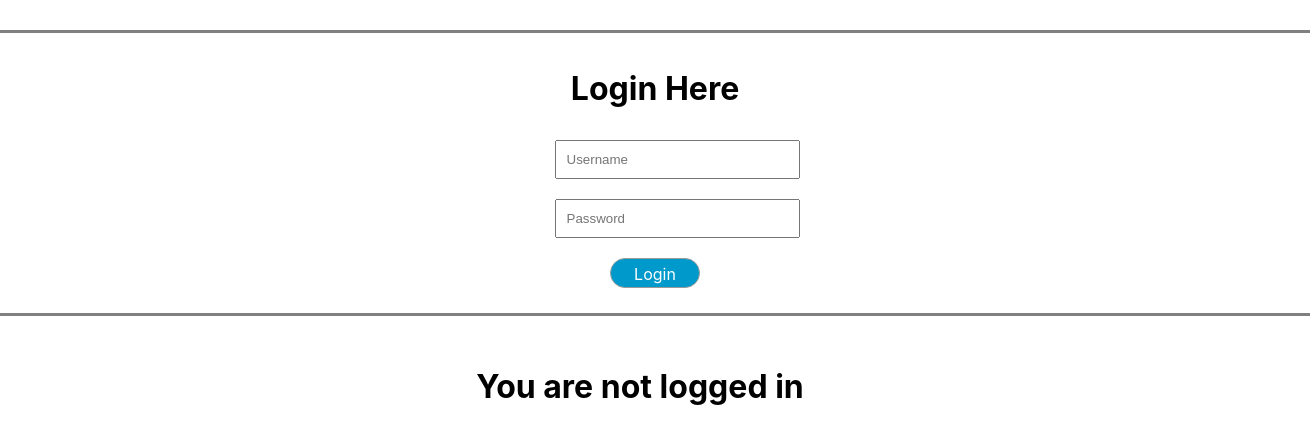
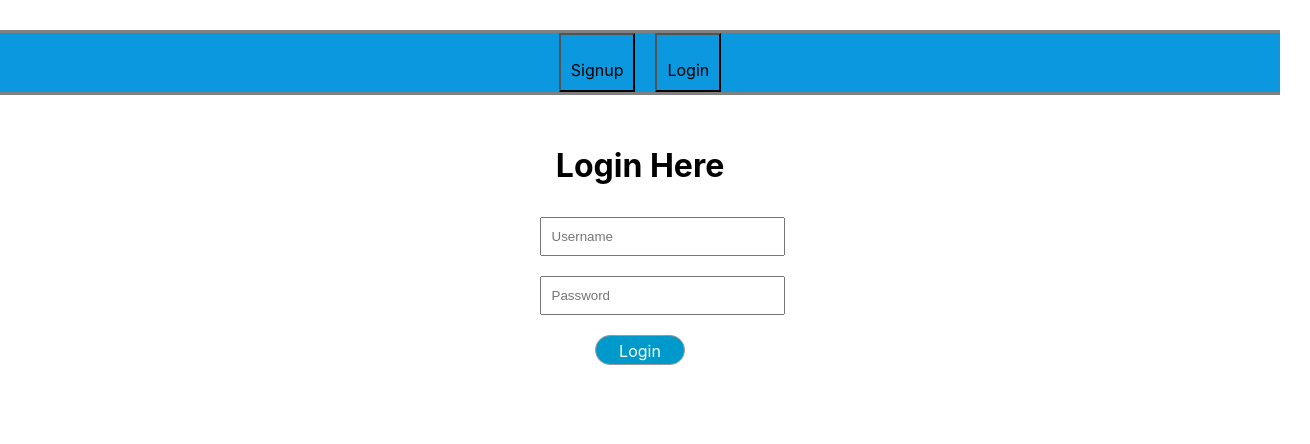
Before and after one commit to freeWillee/CohortPlus-client, a React (Create React App) app: page /login in a window 1280 px wide. Shown: the top 444 px of the page, 1310 px wide, since content can reach past the window. Built offline with nearby package versions, Linux system fonts and the light colour scheme; no server answers.

Commit message:
Implement routing and redesign Navbar

```diff
--- a/src/App.js
+++ b/src/App.js
@@ -1,7 +1,6 @@
 import React, {Component} from 'react';
-import {Switch, Route, withRouter} from 'react-router-dom';
+import {Switch, Route, withRouter, Redirect} from 'react-router-dom';
 import {connect} from 'react-redux';
-import {getCurrentUser} from './actions/currentUser'
 
 import './App.css';
 import UsersIndex from './containers/UsersIndex/UsersIndex';
@@ -9,28 +8,48 @@ import ProjectsIndex from './containers/ProjectsIndex/ProjectsIndex';
 import NewUserPage from './containers/NewUserPage/NewUserPage';
 import NewTaskPage from './containers/NewTaskPage/NewTaskPage';
 import Navbar from './components/Navigation/Navbar/Navbar';
-import {getProjects, getUsers, getPositions} from './actions/index';
+import {
+  getProjects,
+  getUsers,
+  getPositions,
+  getCurrentUser
+} from './actions/index';
 import ProjectPage from './containers/ProjectPage/ProjectPage'
+import MyTasks from './containers/MyTasks/MyTasks'
 import MainContainer from './containers/MainContainer/MainContainer';
+import Login from './components/Login/Login';
+import Homepage from './components/Homepage/Homepage';
+import Signup from './components/Signup/Signup';
 
 class App extends Component {
   componentDidMount() {
     this.props.getCurrentUser()
+    this.props.getPositions()
+    this.props.getUsers()
+    this.props.getProjects()
   }
 
   render() {
     return (
       <div>
-        <Navbar />
+        <Route render={({history})=><Navbar history={history}/>}/>
+
         <MainContainer>
-          {this.props.currentUser ? <h1>this is my main container</h1> : <h1>You are not logged in</h1>}
+          <Route exact path="/login" component={Login}/>
+          <Route exact path="/my-dashboard" component={ProjectPage}/>
+          <Route exact path="/my-dashboard" component={MyTasks}/>
+          <Route exact path="/" component={Homepage}/>
+          <Route exact path="/signup" render={
+            () => (
+              this.props.isLoggedIn ? (<Redirect to="/my-tasks"/>) : (<Signup/>)
+              )}/>
+          <Route exact path="/users" component={UsersIndex}/>
+          <Route exact path="/users/new" component={NewUserPage}/>
+          <Route exact path="/tasks/new" component={NewTaskPage}/>
+          <Route exact path="/projects" component={ProjectsIndex}/>
 
           <Switch>
-            {/* <Route exact path="/users" component={UsersIndex}/>
-            <Route exact path="/users/new" component={NewUserPage}/>
-            <Route exact path="/tasks/new" component={NewTaskPage}/>
-            <Route exact path="/projects" component={ProjectsIndex}/>
-            <Route exact path="/projects/1" render={props=> <ProjectPage {...props} projectId={"1"} />}/> */}
+            {/* <Route exact path="/projects/1" render={props=> <ProjectPage {...props} projectId={"1"} />}/> */}
           </Switch>
         </MainContainer>
       </div>
@@ -40,8 +59,9 @@ class App extends Component {
 
 const mapStateToProps = ({currentUser}) => {
   return {
-    currentUser
+    currentUser,
+    isLoggedIn: !!currentUser,
   }
 }
 
-export default withRouter(connect(mapStateToProps, {getUsers, getProjects, getPositions, getCurrentUser})(App));
+export default withRouter(connect(mapStateToProps, {getUsers, getProjects, getPositions, getCurrentUser, getUsers, getProjects})(App));
--- /dev/null
+++ b/src/components/Homepage/Homepage.js
@@ -0,0 +1,12 @@
+import React from 'react';
+import classes from './Homepage.module.css';
+
+const Homepage = () => {
+    return (
+        <div className={classes.Homepage}>
+            DEFAULT HOMEPAGE
+        </div>
+    )
+}
+
+export default Homepage
--- /dev/null
+++ b/src/components/Homepage/Homepage.module.css
@@ -0,0 +1,4 @@
+.Homepage {
+    display: flex;
+    flex-flow: row;
+}
--- a/src/components/Navigation/Navbar/Navbar.js
+++ b/src/components/Navigation/Navbar/Navbar.js
@@ -5,60 +5,82 @@ import {NavLink, Route} from 'react-router-dom';
 import classes from './Navbar.module.css';
 import Login from '../../Login/Login';
 import Logout from '../../Logout/Logout';
+import NewUserForm from '../../NewUserForm/NewUserForm';
 
-const Navbar = ({currentUser}) => {
-    return (
-        <div className={classes.Bar}>
-            {/* <NavLink
+const Navbar = ({currentUser, isLoggedIn, history}) => {
+    const loggedInNav = (
+        <div>
+            <NavLink
                 to="/"
                 exact
                 className={classes.Link}
                 activeStyle={{
-                    background: 'darkblue'
+                    background: 'purple',
+                    color: 'white',
                 }}
-            >
-                Home
-            </NavLink>
+            >Home</NavLink>
+            <NavLink
+                to="/my-dashboard"
+                exact
+                className={classes.Link}
+                activeStyle={{
+                    background: 'purple',
+                    color: 'white',
+                }}
+            >My Dashboard</NavLink>
             <NavLink
                 to="/users"
                 exact
                 className={classes.Link}
                 activeStyle={{
-                    background: 'darkblue'
+                    background: 'purple',
+                    color: 'white',
                 }}
-            >
-                Team Members
-            </NavLink>
+            >Team Members</NavLink>
             <NavLink
                 to="/users/new"
                 exact
                 className={classes.Link}
                 activeStyle={{
-                    background: 'darkblue'
+                    background: 'purple',
+                    color: 'white',
                 }}
-            >
-                Add Team Member
-            </NavLink>
+            >Add Team Member</NavLink>
             <NavLink
                 to="/tasks/new"
                 exact
                 className={classes.Link}
                 activeStyle={{
-                    background: 'darkblue'
+                    background: 'purple',
+                    color: 'white',
                 }}
-            >
-                Add a New Task
-            </NavLink> */}
-            {currentUser ? `Welcome ${currentUser.attributes.first_name}` : null}
-            <div className={classes.SessionNav}>
-                {currentUser ? <Route component={Logout}/> : <Route component={Login}/>}
-            </div>
+            >Add a New Task</NavLink>
+            <Logout history={history}/>
+        </div>
+    )
+
+    const handleClick = (event) => {
+        event.preventDefault()
+        history.push(`/${event.target.name}`)
+    }
+
+    const loggedOutNav = (
+        <div className={classes.Links}>
+            <button onClick={handleClick} name="signup">Signup</button>
+            <button onClick={handleClick} name="login">Login</button>
+        </div>
+    )
+    return (
+        <div className={classes.Bar}>
+            {isLoggedIn ? <p className={classes.Username}>Welcome, {currentUser.attributes.first_name}</p> : null}
+            {isLoggedIn ? loggedInNav : loggedOutNav}
         </div>
     )
 }
 
 const mapStateToProps = ({ currentUser }) => {
     return {
+        isLoggedIn: !!currentUser,
         currentUser
     }
 }
--- a/src/components/Navigation/Navbar/Navbar.module.css
+++ b/src/components/Navigation/Navbar/Navbar.module.css
@@ -3,20 +3,38 @@
     flex-flow: row;
     justify-content: space-around;
     margin: 30px 0;
-    padding: 15px;
+    /* padding: 15px;  */
     width: 100%;
+    background-color: #0b98de;
     border-top: solid grey;
     border-bottom: solid grey;
 }
-.Link {
-    width: 100px;
-    padding: 12px;
-    margin: 0 6px 6px;
-    background: blue;
+
+.Link, .Links button{
+    margin: 0 10px;
+    display: block;
+    float: left;
     text-decoration: none;
+    /* border: 1px solid #000; */
+    font: inherit;
+    color: black;
+    background-color: #0b98de;
+    padding-top: 25px;
+    padding-right: 10px;
+    padding-bottom: 10px;
+    padding-left: 10px;
+}
+
+.Links button:hover {
+    background-color: #17b0cf;
+}
+
+.Username{
     color: white;
 }
 
-.SessionNav {
-
-}
+/* input {
+    margin: 10px;
+    width: 100%;
+    padding: 10px;
+} */
```
